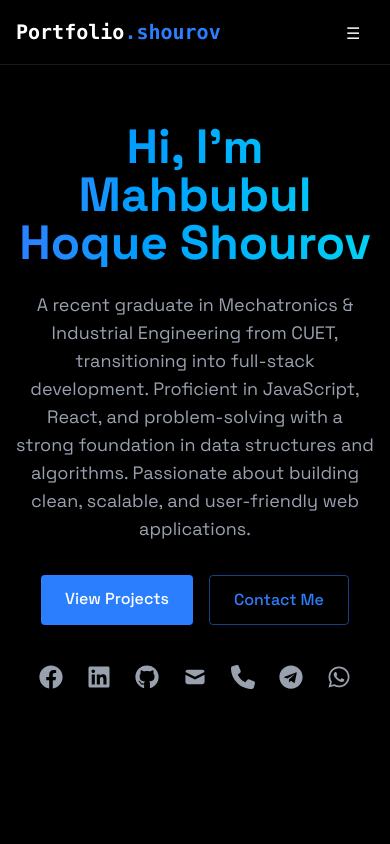
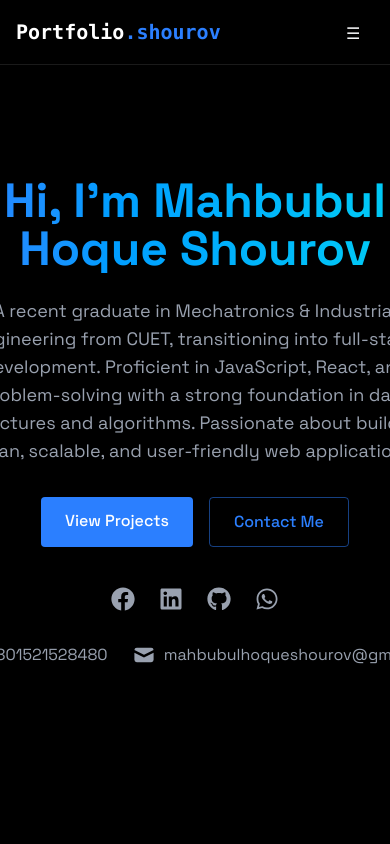
Before and after one commit to Shourov98/my-portfolio, a React (Vite) app: page / in a window 390 px wide. Shown: the top 844 px of the page. Built offline with nearby package versions, Linux system fonts and the light colour scheme.

Commit message:
Email service and Emaail phone no component

```diff
--- a/src/App.jsx
+++ b/src/App.jsx
@@ -9,6 +9,7 @@
 import { Projects } from './components/sections/Projects'
 import { Contact } from './components/sections/Contact'
 import { ProblemSolving } from './components/sections/ProblemSolving'
+import { Footer } from './components/sections/Footer'
 
 function App() {
   const [isLoaded, setIsLoaded] = useState(false);
@@ -25,6 +26,7 @@
         <ProblemSolving />
         <Projects />
         <Contact />
+        <Footer />
       </div>
     </>
   )
--- a/src/components/sections/About.jsx
+++ b/src/components/sections/About.jsx
@@ -36,7 +36,7 @@
           </div>
 
           {/* Skills Section */}
-          <div className="rounded-xl p-6 md:p-8 border border-white/10 hover:border-blue-500/50 transition-all hover:-translate-y-1 bg-black/10 backdrop-blur-sm mb-8">
+          <div id="#skills" className="rounded-xl p-6 md:p-8 border border-white/10 hover:border-blue-500/50 transition-all hover:-translate-y-1 bg-black/10 backdrop-blur-sm mb-8">
             <h3 className="text-xl md:text-2xl font-bold mb-4 text-blue-500">
               Skills
             </h3>
--- /dev/null
+++ b/src/components/sections/Footer.jsx
@@ -0,0 +1,141 @@
+import { HiMail } from "react-icons/hi";
+import { FaPhone } from "react-icons/fa6";
+
+export const Footer = () => {
+  return (
+    <footer className="bg-gray-900 text-white py-12">
+      <div className="max-w-6xl mx-auto px-4">
+        <div className="grid grid-cols-1 md:grid-cols-3 gap-8">
+          {/* About Section */}
+          <div className="space-y-4">
+            <h3 className="text-xl font-bold">MD. MAHBUBUL HOQUE SHOUROV</h3>
+            <p className="text-gray-400">
+              A passionate Front-end Developer with a strong foundation in JavaScript, React, and problem-solving. Dedicated to building responsive and efficient user interfaces.
+            </p>
+          </div>
+
+          {/* Quick Links Section */}
+          <div className="space-y-4">
+            <h3 className="text-xl font-bold">Quick Links</h3>
+            <ul className="space-y-2">
+              <li>
+                <a href="#about" className="text-gray-400 hover:text-blue-400 transition-colors">
+                  About Me
+                </a>
+              </li>
+              <li>
+                <a href="#projects" className="text-gray-400 hover:text-blue-400 transition-colors">
+                  Projects
+                </a>
+              </li>
+              <li>
+                <a href="#about" className="text-gray-400 hover:text-blue-400 transition-colors">
+                  Skills
+                </a>
+              </li>
+              <li>
+                <a href="#contact" className="text-gray-400 hover:text-blue-400 transition-colors">
+                  Contact
+                </a>
+              </li>
+            </ul>
+          </div>
+
+          {/* Social Media Section */}
+          <div className="space-y-4">
+            <h3 className="text-xl font-bold">Connect With Me</h3>
+            <div className="flex space-x-4">
+              <a
+                href="https://github.com/Shourov98/"
+                target="_blank"
+                rel="noopener noreferrer"
+                className="text-gray-400 hover:text-blue-400 transition-colors"
+              >
+                <svg
+                  xmlns="http://www.w3.org/2000/svg"
+                  width="24"
+                  height="24"
+                  viewBox="0 0 24 24"
+                  fill="currentColor"
+                  className="w-6 h-6"
+                >
+                  <path d="M12 0c-6.626 0-12 5.373-12 12 0 5.302 3.438 9.8 8.207 11.387.599.111.793-.261.793-.577v-2.234c-3.338.726-4.033-1.416-4.033-1.416-.546-1.387-1.333-1.756-1.333-1.756-1.089-.745.083-.729.083-.729 1.205.084 1.839 1.237 1.839 1.237 1.07 1.834 2.807 1.304 3.492.997.107-.775.418-1.305.762-1.604-2.665-.305-5.467-1.334-5.467-5.931 0-1.311.469-2.381 1.236-3.221-.124-.303-.535-1.524.117-3.176 0 0 1.008-.322 3.301 1.23.957-.266 1.983-.399 3.003-.404 1.02.005 2.047.138 3.006.404 2.291-1.552 3.297-1.23 3.297-1.23.653 1.653.242 2.874.118 3.176.77.84 1.235 1.911 1.235 3.221 0 4.609-2.807 5.624-5.479 5.921.43.372.823 1.102.823 2.222v3.293c0 .319.192.694.801.576 4.765-1.589 8.199-6.086 8.199-11.386 0-6.627-5.373-12-12-12z" />
+                </svg>
+              </a>
+              <a
+                href="https://linkedin.com/in/yourusername"
+                target="_blank"
+                rel="noopener noreferrer"
+                className="text-gray-400 hover:text-blue-400 transition-colors"
+              >
+                <svg
+                  xmlns="http://www.w3.org/2000/svg"
+                  width="24"
+                  height="24"
+                  viewBox="0 0 24 24"
+                  fill="currentColor"
+                  className="w-6 h-6"
+                >
+                  <path d="M19 0h-14c-2.761 0-5 2.239-5 5v14c0 2.761 2.239 5 5 5h14c2.762 0 5-2.239 5-5v-14c0-2.761-2.238-5-5-5zm-11 19h-3v-11h3v11zm-1.5-12.268c-.966 0-1.75-.79-1.75-1.764s.784-1.764 1.75-1.764 1.75.79 1.75 1.764-.783 1.764-1.75 1.764zm13.5 12.268h-3v-5.604c0-3.368-4-3.113-4 0v5.604h-3v-11h3v1.765c1.396-2.586 7-2.777 7 2.476v6.759z" />
+                </svg>
+              </a>
+              <a
+                href="mailto:mahbubulhoqueshourov@gmail.com"
+                className="text-gray-400 hover:text-blue-400 transition-colors"
+              >
+                <svg
+                  xmlns="http://www.w3.org/2000/svg"
+                  width="24"
+                  height="24"
+                  viewBox="0 0 24 24"
+                  fill="currentColor"
+                  className="w-6 h-6"
+                >
+                  <path d="M12 12.713l-11.985-9.713h23.97l-11.985 9.713zm0 2.574l-12-9.725v15.438h24v-15.438l-12 9.725z" />
+                </svg>
+              </a>
+            </div>
+
+            {/* Email and Phone Section */}
+            <div className="space-y-4">
+              <div className="flex items-center space-x-4">
+                <a
+                  href="tel:+8801521528480"
+                  target="_blank"
+                  rel="noopener noreferrer"
+                  className="text-gray-400 hover:text-blue-500 transition-colors"
+                >
+                  <FaPhone size={24} />
+                </a>
+                <p className="text-gray-400 hover:text-blue-500 transition-colors">
+                  <a href="tel:+8801521528480">+8801521528480</a>
+                </p>
+              </div>
+
+              <div className="flex items-center space-x-4">
+                <a
+                  href="mailto:mahbubulhoqueshourov@gmail.com"
+                  target="_blank"
+                  rel="noopener noreferrer"
+                  className="text-gray-400 hover:text-blue-500 transition-colors"
+                >
+                  <HiMail size={24} />
+                </a>
+                <p className="text-gray-400 hover:text-blue-500 transition-colors">
+                  <a href="mailto:mahbubulhoqueshourov@gmail.com">mahbubulhoqueshourov@gmail.com</a>
+                </p>
+              </div>
+            </div>
+          </div>
+        </div>
+
+        {/* Copyright Section */}
+        <div className="border-t border-gray-800 mt-8 pt-8 text-center text-gray-400">
+          <p>
+            &copy; {new Date().getFullYear()} MD. MAHBUBUL HOQUE SHOUROV. All rights reserved.
+          </p>
+        </div>
+      </div>
+    </footer>
+  );
+};
--- a/src/components/sections/Home.jsx
+++ b/src/components/sections/Home.jsx
@@ -58,36 +58,12 @@
               <FaLinkedin size={24} />
             </a>
             <a
-              href="https://github.com/your-profile" // Replace with your GitHub profile link
+              href="https://github.com/Shourov98/" // Replace with your GitHub profile link
               target="_blank"
               rel="noopener noreferrer"
               className="text-gray-400 hover:text-blue-500 transition-colors"
             >
               <FaGithub size={24} />
-            </a>
-            <a
-              href="mailto:mahbubulhoqueshourov@gmail.com" // Replace with your email
-              target="_blank"
-              rel="noopener noreferrer"
-              className="text-gray-400 hover:text-blue-500 transition-colors"
-            >
-              <HiMail size={24} />
-            </a>
-            <a
-              href="tel:+8801521528480" // Replace with your phone number
-              target="_blank"
-              rel="noopener noreferrer"
-              className="text-gray-400 hover:text-blue-500 transition-colors"
-            >
-              <FaPhone size={24} />
-            </a>
-            <a
-              href="https://t.me/your-telegram" // Replace with your Telegram profile link
-              target="_blank"
-              rel="noopener noreferrer"
-              className="text-gray-400 hover:text-blue-500 transition-colors"
-            >
-              <FaTelegram size={24} />
             </a>
             <a
               href="https://wa.me/8801521528480" // Replace with your WhatsApp link
@@ -98,6 +74,39 @@
               <FaWhatsapp size={24} />
             </a>
           </div>
+
+          {/* Email and Phone Number */}
+          <div className="flex justify-center space-x-6 md:space-x-8 mt-8">
+            {/* Phone Number */}
+            <div className="flex items-center space-x-2">
+              <a
+                href="tel:+8801521528480"
+                target="_blank"
+                rel="noopener noreferrer"
+                className="text-gray-400 hover:text-blue-500 transition-colors"
+              >
+                <FaPhone size={24} />
+              </a>
+              <p className="text-gray-400 hover:text-blue-500 transition-colors">
+                <a href="tel:+8801521528480">+8801521528480</a>
+              </p>
+            </div>
+
+            {/* Email */}
+            <div className="flex items-center space-x-2">
+              <a
+                href="mailto:mahbubulhoqueshourov@gmail.com"
+                target="_blank"
+                rel="noopener noreferrer"
+                className="text-gray-400 hover:text-blue-500 transition-colors"
+              >
+                <HiMail size={24} />
+              </a>
+              <p className="text-gray-400 hover:text-blue-500 transition-colors">
+                <a href="mailto:mahbubulhoqueshourov@gmail.com">mahbubulhoqueshourov@gmail.com</a>
+              </p>
+            </div>
+          </div>
         </div>
       </RevealOnScroll>
     </section>
--- a/src/components/sections/ProblemSolving.jsx
+++ b/src/components/sections/ProblemSolving.jsx
@@ -5,7 +5,7 @@
     "Array",
     "String",
     "Linked List",
-    "Stack",
+    "Stack",            //
     "Queue",
     "Heap",
     "Tree",
```
Also changed, not shown: 1 other file (tests, documents, lock files or other folders).
